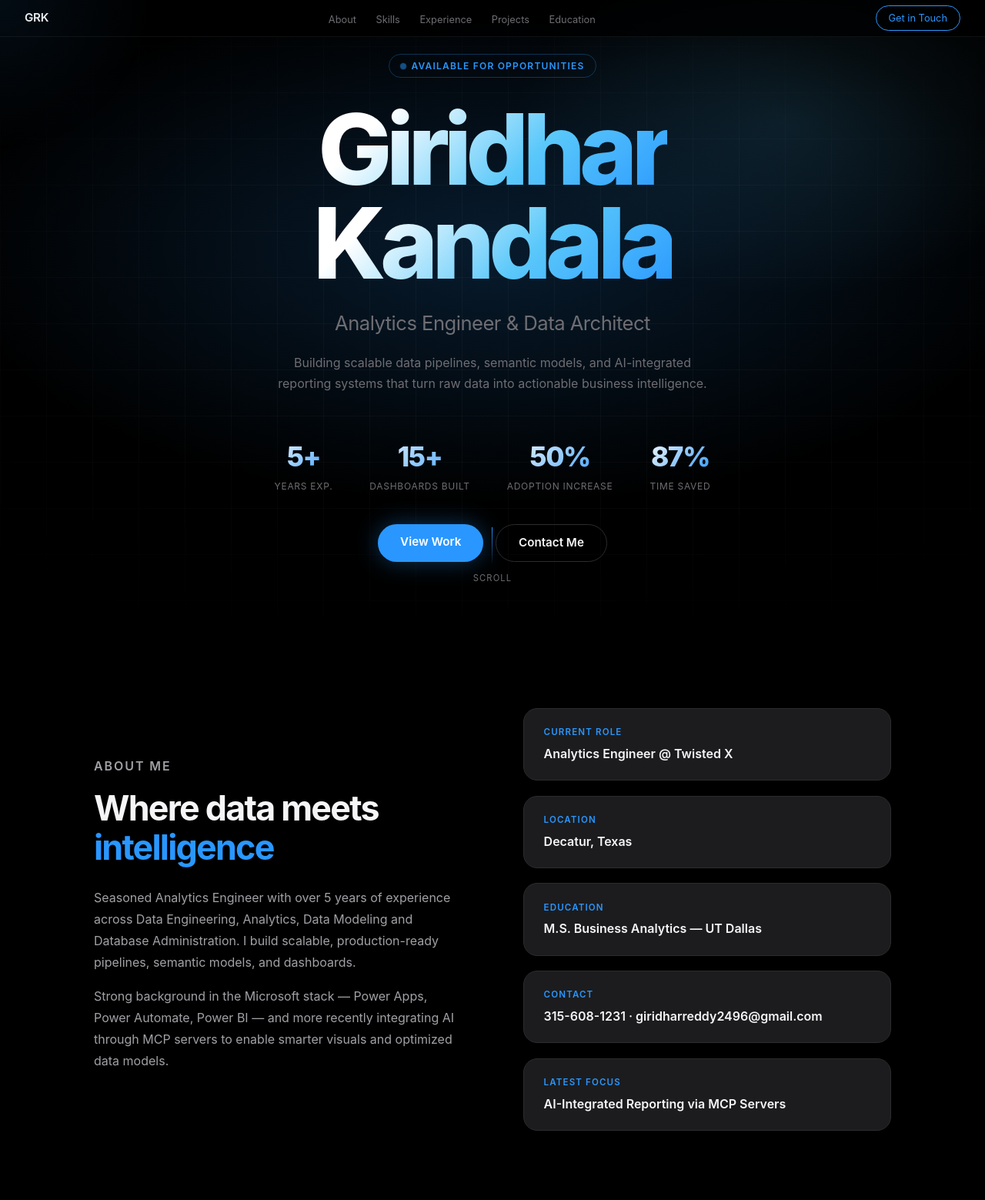
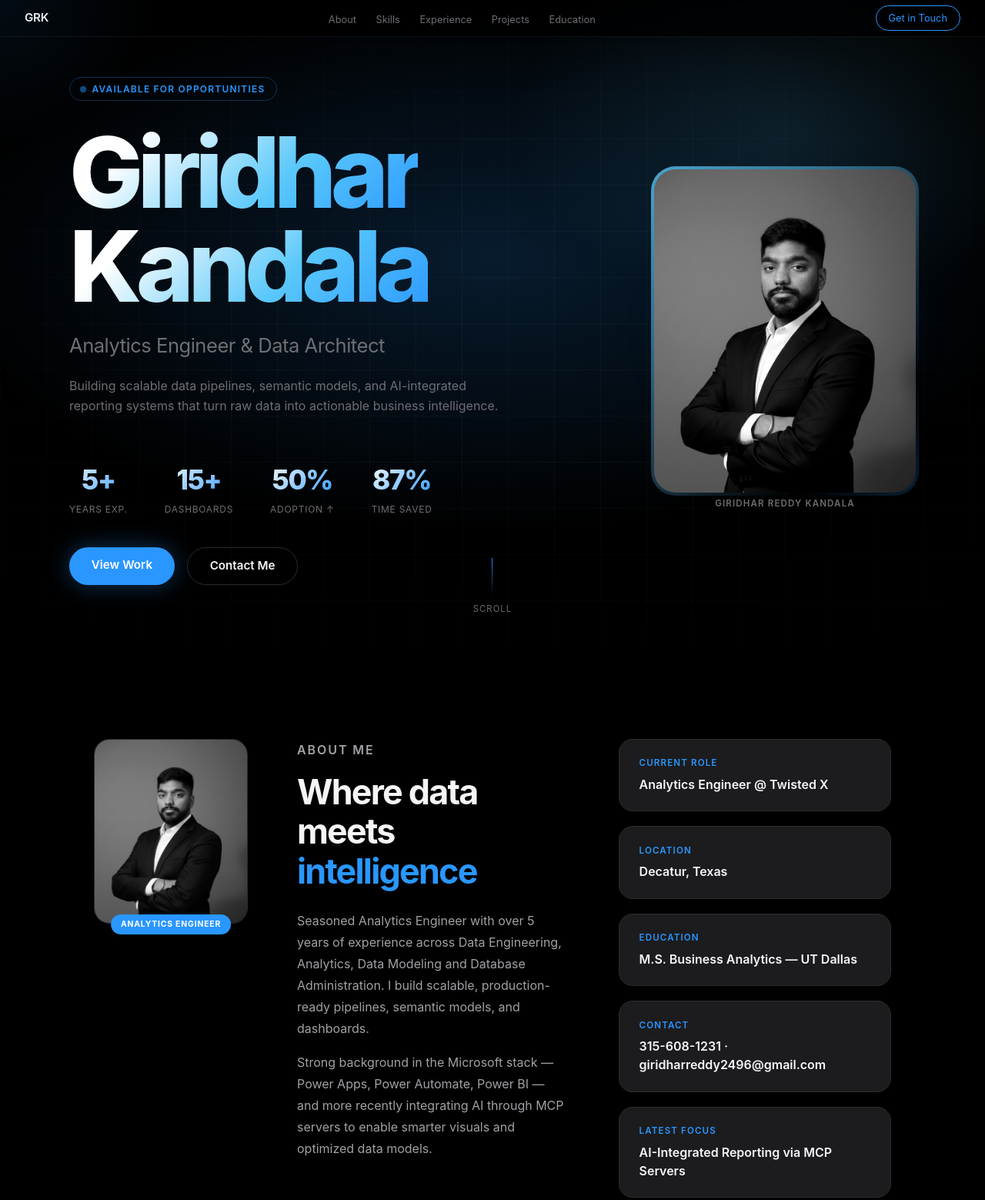
Before and after one commit to giridharreddykandala/Portfolio, a plain HTML site: page index.html in a window 1280 px wide. Shown: the top 1559 px of the page at 77% size. Drawn offline with Linux system fonts and the light colour scheme.

Commit message:
Included Picture

```diff
--- a/index.html
+++ b/index.html
@@ -89,9 +89,67 @@
     /* ─── Hero ───────────────────────────────────────────────────── */
     #hero {
       position: relative; min-height: 100vh;
-      display: flex; flex-direction: column;
-      align-items: center; justify-content: center; text-align: center;
+      display: flex; align-items: center; justify-content: center;
       overflow: hidden; padding: 0 2rem;
+    }
+    .hero-inner {
+      position: relative; z-index: 1;
+      display: grid; grid-template-columns: 1fr auto;
+      align-items: center; gap: 5rem;
+      max-width: 1100px; width: 100%;
+      padding: 100px 0 80px;
+    }
+    .hero-content { display: flex; flex-direction: column; align-items: flex-start; text-align: left; }
+    .hero-photo-col {
+      display: flex; align-items: center; justify-content: center;
+      animation: fadeUp .9s .2s cubic-bezier(.16,1,.3,1) both;
+    }
+    .hero-photo-wrap {
+      position: relative; width: 340px; height: 420px;
+    }
+    .hero-photo-glow {
+      position: absolute; inset: -30px;
+      border-radius: 50%;
+      background: radial-gradient(circle, rgba(41,151,255,.35) 0%, transparent 65%);
+      animation: photoGlow 4s ease-in-out infinite alternate;
+      filter: blur(20px);
+    }
+    @keyframes photoGlow {
+      from { opacity: .5; transform: scale(.95); }
+      to   { opacity: 1;  transform: scale(1.05); }
+    }
+    .hero-photo-ring {
+      position: absolute; inset: -4px; border-radius: 32px;
+      background: linear-gradient(135deg, var(--accent), var(--accent2), transparent, var(--accent));
+      background-size: 300% 300%;
+      animation: ringRotate 4s linear infinite;
+      padding: 2px;
+    }
+    @keyframes ringRotate {
+      0%   { background-position: 0% 50%; }
+      100% { background-position: 100% 50%; }
+    }
+    .hero-photo {
+      width: 100%; height: 100%;
+      object-fit: cover; object-position: center top;
+      border-radius: 28px;
+      display: block;
+      position: relative; z-index: 1;
+      filter: grayscale(20%) contrast(1.05);
+      transition: filter .4s;
+    }
+    .hero-photo-wrap:hover .hero-photo { filter: grayscale(0%) contrast(1.1); }
+    .hero-photo-label {
+      position: absolute; bottom: -1.5rem; left: 50%; transform: translateX(-50%);
+      font-size: .72rem; font-weight: 600; letter-spacing: .1em; text-transform: uppercase;
+      color: var(--muted); white-space: nowrap;
+    }
+    @media (max-width: 860px) {
+      .hero-inner { grid-template-columns: 1fr; text-align: center; gap: 3rem; }
+      .hero-content { align-items: center; }
+      .hero-photo-col { order: -1; }
+      .hero-photo-wrap { width: 220px; height: 270px; }
+      .hero-desc { max-width: 100%; }
     }
     .hero-bg {
       position: absolute; inset: 0; z-index: 0;
@@ -201,7 +259,27 @@
     /* ─── Summary / About ────────────────────────────────────────── */
     #about { padding: 120px 0; }
     .about-inner {
-      display: grid; grid-template-columns: 1fr 1fr; gap: 5rem; align-items: center;
+      display: grid; grid-template-columns: auto 1fr 1fr; gap: 4rem; align-items: start;
+    }
+    .about-photo-col { display: flex; justify-content: center; }
+    .about-photo-wrap {
+      position: relative; width: 200px; flex-shrink: 0;
+    }
+    .about-photo {
+      width: 200px; height: 240px;
+      object-fit: cover; object-position: center top;
+      border-radius: 20px;
+      border: 1px solid var(--border);
+      filter: grayscale(30%);
+      transition: filter .4s, transform .4s;
+      display: block;
+    }
+    .about-photo-wrap:hover .about-photo { filter: grayscale(0%); transform: scale(1.03); }
+    .about-photo-badge {
+      position: absolute; bottom: -14px; left: 50%; transform: translateX(-50%);
+      background: var(--accent); color: #fff;
+      font-size: .65rem; font-weight: 700; letter-spacing: .08em; text-transform: uppercase;
+      padding: .3rem .8rem; border-radius: 980px; white-space: nowrap;
     }
     .about-text h2 {
       font-size: clamp(1.8rem, 3.5vw, 2.8rem);
@@ -210,6 +288,10 @@
     }
     .about-text p { font-size: 1rem; color: #a1a1a6; line-height: 1.75; margin-bottom: 1rem; }
     .about-highlights { display: flex; flex-direction: column; gap: 1.2rem; }
+    @media (max-width: 900px) {
+      .about-inner { grid-template-columns: 1fr; gap: 2.5rem; }
+      .about-photo-col { display: none; }
+    }
     .highlight-card {
       padding: 1.4rem 1.6rem;
       background: var(--card); border: 1px solid var(--border);
@@ -387,7 +469,6 @@
     /* ─── Responsive ─────────────────────────────────────────────── */
     @media (max-width: 768px) {
       .nav-links { display: none; }
-      .about-inner { grid-template-columns: 1fr; gap: 3rem; }
       .projects-grid, .edu-grid { grid-template-columns: 1fr; }
       .hero-stats { gap: 1.8rem; }
       .timeline::before { left: 20px; }
@@ -426,8 +507,10 @@
     <div class="hero-bg"></div>
     <div class="hero-grid"></div>
 
+    <div class="hero-inner">
+      <!-- Left: Text content -->
+      <div class="hero-content">
         <div class="hero-tag">Available for opportunities</div>
-
         <h1 class="hero-name">
           <span class="gradient">Giridhar</span><br>
           <span class="gradient">Kandala</span>
@@ -437,17 +520,27 @@
           Building scalable data pipelines, semantic models, and AI-integrated reporting systems
           that turn raw data into actionable business intelligence.
         </p>
-
         <div class="hero-stats">
           <div class="stat"><div class="stat-num">5+</div><div class="stat-label">Years Exp.</div></div>
-      <div class="stat"><div class="stat-num">15+</div><div class="stat-label">Dashboards Built</div></div>
-      <div class="stat"><div class="stat-num">50%</div><div class="stat-label">Adoption Increase</div></div>
+          <div class="stat"><div class="stat-num">15+</div><div class="stat-label">Dashboards</div></div>
+          <div class="stat"><div class="stat-num">50%</div><div class="stat-label">Adoption ↑</div></div>
           <div class="stat"><div class="stat-num">87%</div><div class="stat-label">Time Saved</div></div>
         </div>
-
         <div class="hero-actions">
           <a href="#experience" class="btn-primary">View Work</a>
           <a href="#contact" class="btn-secondary">Contact Me</a>
+        </div>
+      </div>
+
+      <!-- Right: Photo -->
+      <div class="hero-photo-col">
+        <div class="hero-photo-wrap">
+          <div class="hero-photo-glow"></div>
+          <div class="hero-photo-ring"></div>
+          <img src="GK.png" alt="Giridhar Reddy Kandala" class="hero-photo" />
+          <span class="hero-photo-label">Giridhar Reddy Kandala</span>
+        </div>
+      </div>
     </div>
 
     <div class="hero-scroll">
@@ -460,6 +553,14 @@
   <section id="about">
     <div class="container">
       <div class="about-inner">
+        <!-- Photo column -->
+        <div class="about-photo-col reveal">
+          <div class="about-photo-wrap">
+            <img src="GK.png" alt="Giridhar Reddy Kandala" class="about-photo" />
+            <span class="about-photo-badge">Analytics Engineer</span>
+          </div>
+        </div>
+
         <div class="about-text reveal">
           <p class="section-label">About Me</p>
           <h2>Where data meets <span style="color:var(--accent)">intelligence</span></h2>
```
Also changed, not shown: GK.png (added). Lines whose indentation alone changed are shown as unchanged.
